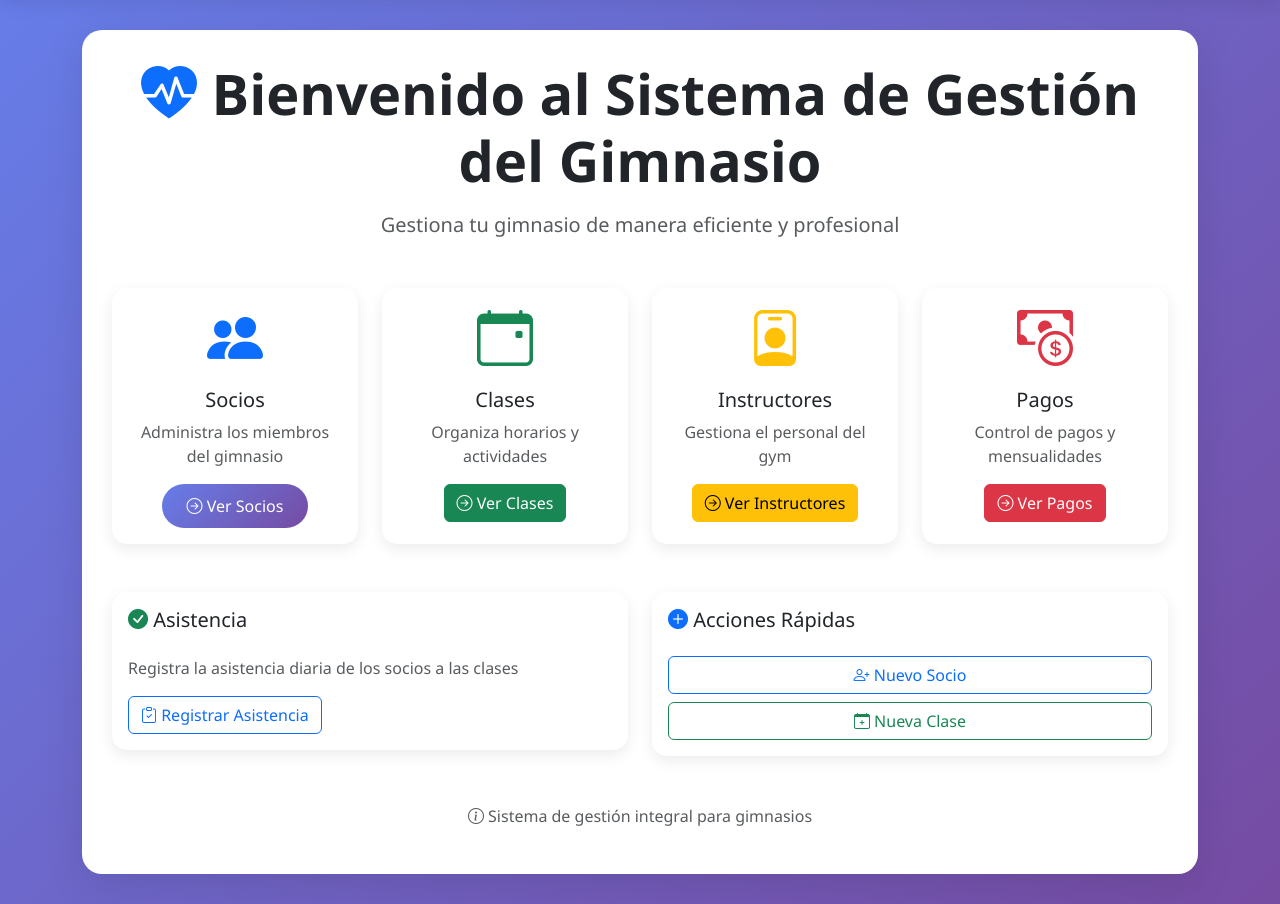
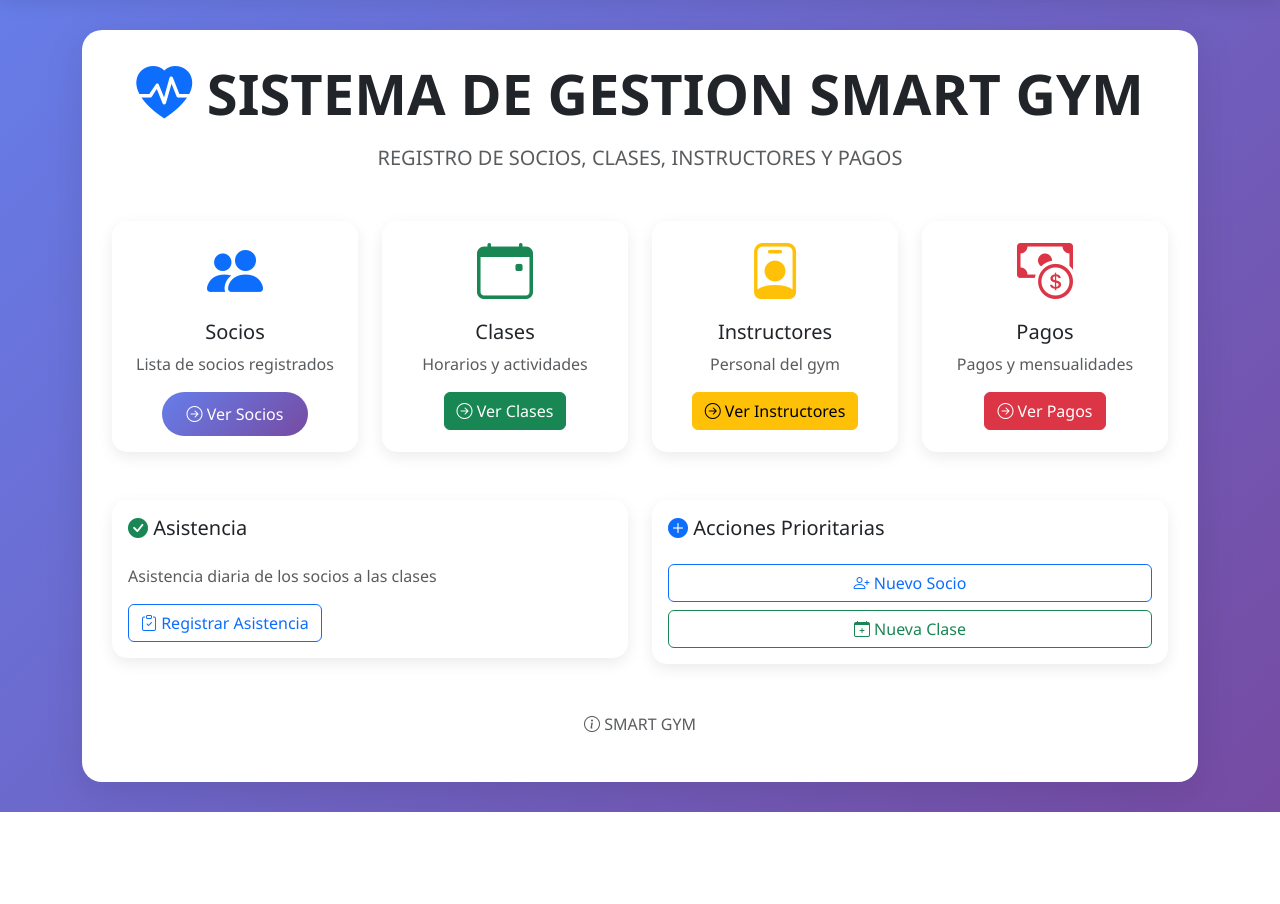
Before and after one commit to AlondraOO/ProyectoBases, a Flask app: page / in a window 1280 px wide. Shown: the part 62-966 px from the top of the page. After the commit the page ends 874 px from the top, so only its background shows below. Run offline with Flask 3, Linux system fonts and the light colour scheme.

Commit message:
Update app.py and index.html

```diff
--- a/templates/index.html
+++ b/templates/index.html
@@ -6,9 +6,9 @@
 <div class="text-center mb-5">
     <h1 class="display-4 fw-bold mb-3">
         <i class="bi bi-heart-pulse-fill text-primary"></i>
-        Bienvenido al Sistema de Gestión del Gimnasio
+        SISTEMA DE GESTION SMART GYM
     </h1>
-    <p class="lead text-muted">Gestiona tu gimnasio de manera eficiente y profesional</p>
+    <p class="lead text-muted">REGISTRO DE SOCIOS, CLASES, INSTRUCTORES Y PAGOS</p>
 </div>
 
 <div class="row g-4">
@@ -19,7 +19,7 @@
                     <i class="bi bi-people-fill"></i>
                 </div>
                 <h5 class="card-title">Socios</h5>
-                <p class="card-text text-muted">Administra los miembros del gimnasio</p>
+                <p class="card-text text-muted">Lista de socios registrados</p>
                 <a href="/socios" class="btn btn-primary">
                     <i class="bi bi-arrow-right-circle"></i> Ver Socios
                 </a>
@@ -34,7 +34,7 @@
                     <i class="bi bi-calendar-event"></i>
                 </div>
                 <h5 class="card-title">Clases</h5>
-                <p class="card-text text-muted">Organiza horarios y actividades</p>
+                <p class="card-text text-muted">Horarios y actividades</p>
                 <a href="/clases" class="btn btn-success">
                     <i class="bi bi-arrow-right-circle"></i> Ver Clases
                 </a>
@@ -49,7 +49,7 @@
                     <i class="bi bi-person-badge"></i>
                 </div>
                 <h5 class="card-title">Instructores</h5>
-                <p class="card-text text-muted">Gestiona el personal del gym</p>
+                <p class="card-text text-muted">Personal del gym</p>
                 <a href="/instructores" class="btn btn-warning">
                     <i class="bi bi-arrow-right-circle"></i> Ver Instructores
                 </a>
@@ -64,7 +64,7 @@
                     <i class="bi bi-cash-coin"></i>
                 </div>
                 <h5 class="card-title">Pagos</h5>
-                <p class="card-text text-muted">Control de pagos y mensualidades</p>
+                <p class="card-text text-muted">Pagos y mensualidades</p>
                 <a href="/pagos" class="btn btn-danger">
                     <i class="bi bi-arrow-right-circle"></i> Ver Pagos
                 </a>
@@ -80,7 +80,7 @@
                 <h5 class="card-title mb-4">
                     <i class="bi bi-check-circle-fill text-success"></i> Asistencia
                 </h5>
-                <p class="text-muted">Registra la asistencia diaria de los socios a las clases</p>
+                <p class="text-muted">Asistencia diaria de los socios a las clases</p>
                 <a href="/asistencia" class="btn btn-outline-primary">
                     <i class="bi bi-clipboard-check"></i> Registrar Asistencia
                 </a>
@@ -92,7 +92,7 @@
         <div class="card">
             <div class="card-body">
                 <h5 class="card-title mb-4">
-                    <i class="bi bi-plus-circle-fill text-primary"></i> Acciones Rápidas
+                    <i class="bi bi-plus-circle-fill text-primary"></i> Acciones Prioritarias
                 </h5>
                 <div class="d-grid gap-2">
                     <a href="/socios/nuevo" class="btn btn-outline-primary">
@@ -108,6 +108,6 @@
 </div>
 
 <div class="mt-5 text-center text-muted">
-    <p><i class="bi bi-info-circle"></i> Sistema de gestión integral para gimnasios</p>
+    <p><i class="bi bi-info-circle"></i> SMART GYM </p>
 </div>
 {% endblock %}
```
